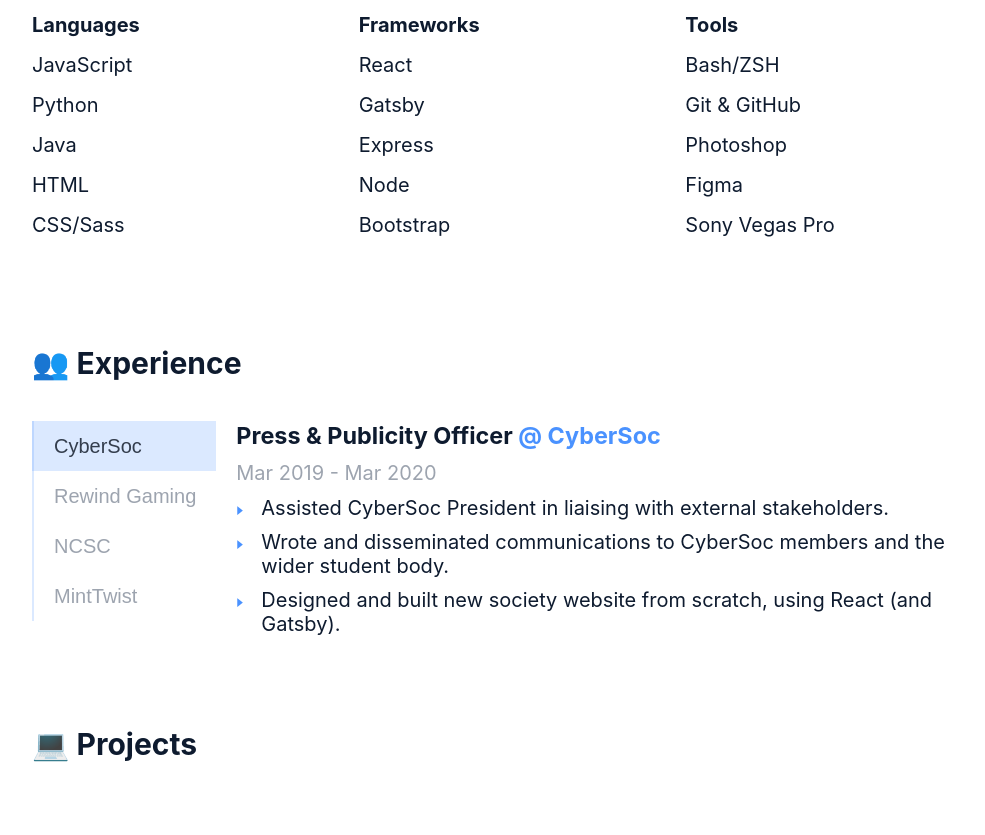
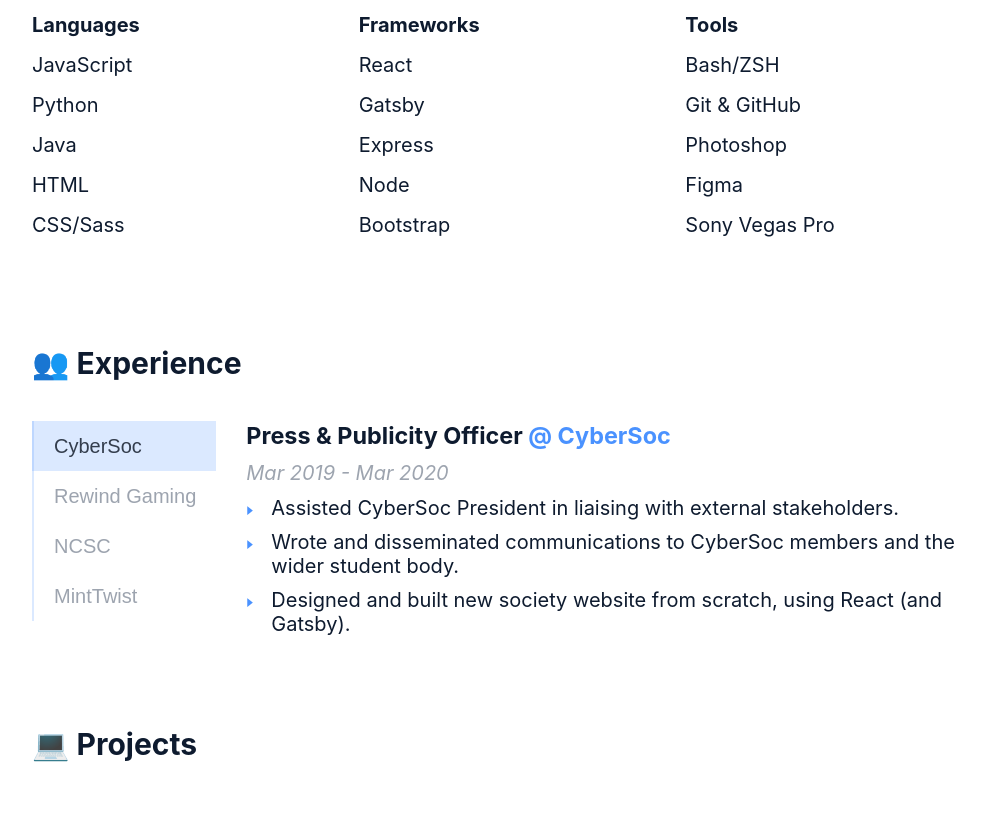
Before and after one commit to benslv/silverben10.github.io, a Gatsby site: page / in a window 1280 px wide. Shown: the part 751-1586 px from the top of the page, without its empty margins (128-1113 px from the left). Built offline with nearby package versions, Linux system fonts and the light colour scheme; Gatsby itself is replaced by a stand-in of ours; what webfontloader would draw is missing.

Commit message:
Adjust experience styling

```diff
--- a/src/sections/experience.js
+++ b/src/sections/experience.js
@@ -53,7 +53,7 @@
 	height: auto;
 
 	padding-top: 0.5em;
-	padding-left: 1em;
+	padding-left: 1.5em;
 
 	ul {
 		${mixins.niceList};
@@ -70,6 +70,7 @@
 
 const StyledJobRange = styled.p`
 	color: ${colors.grey};
+	font-style: italic;
 `;
 
 const Experience = () => {
```
